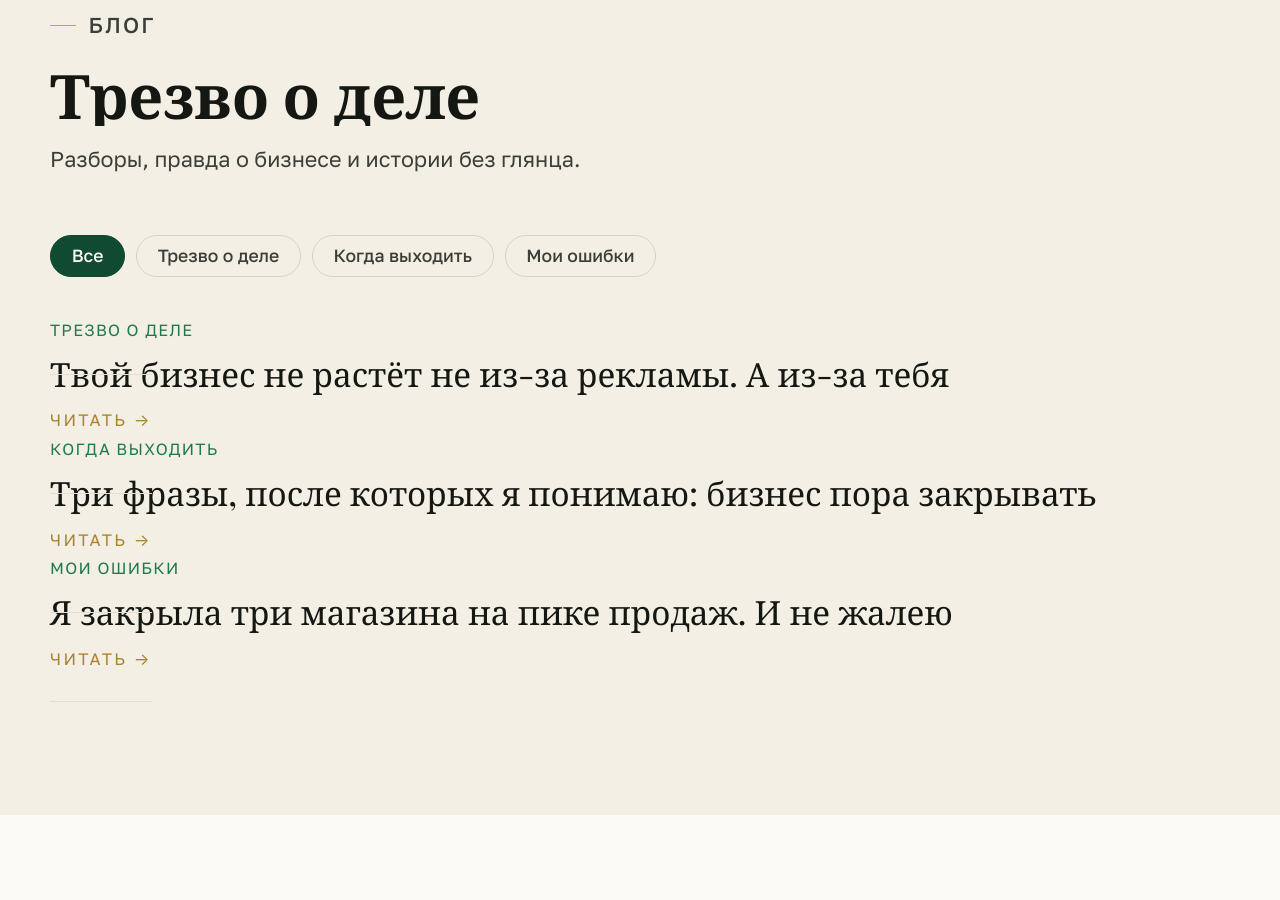
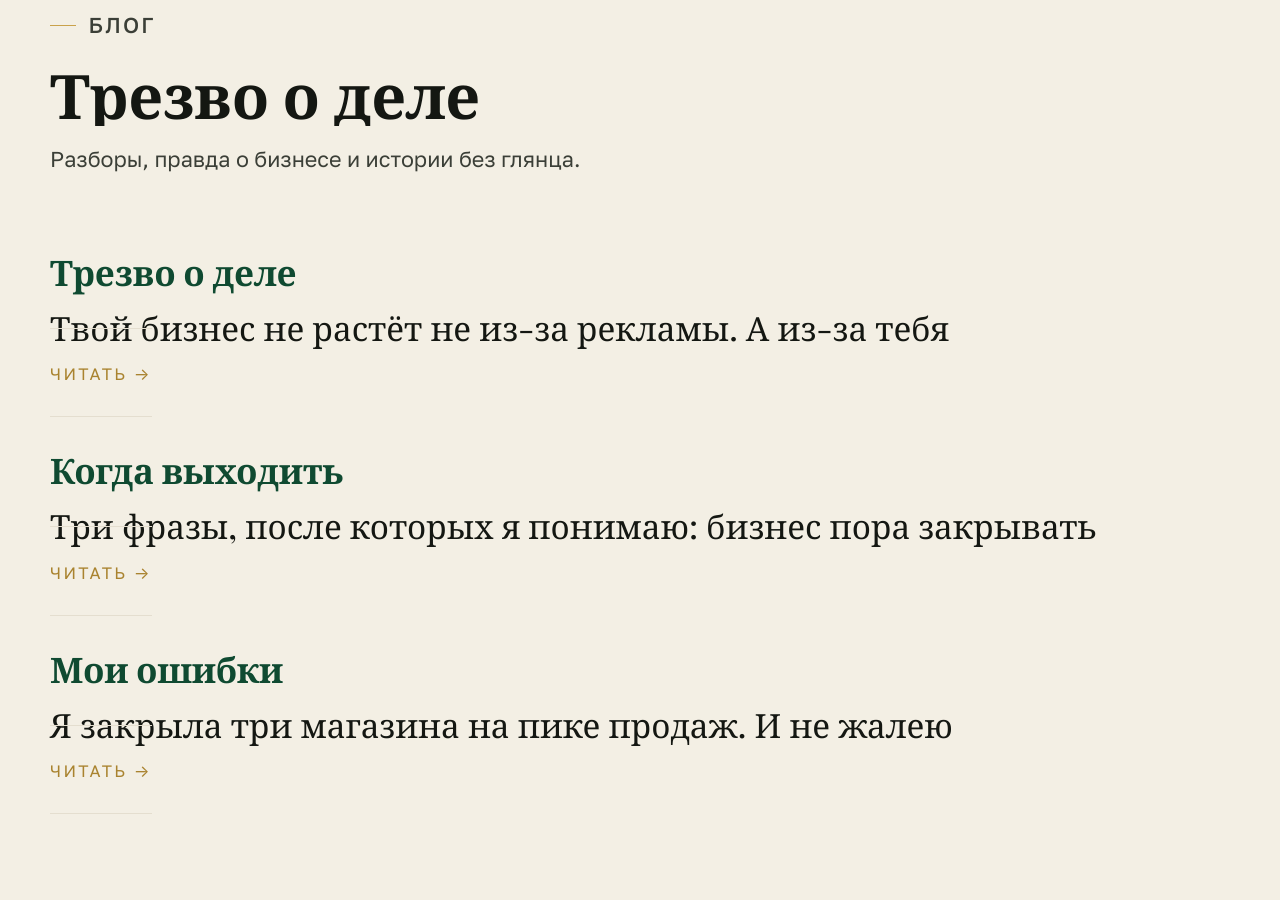
Before and after one commit to klodklodin26-oss/lantsova-delo, a plain HTML site: page index.html in a window 1280 px wide. Shown: the part 8380-9280 px from the top of the page. Drawn offline with nearby package versions, Linux system fonts and the light colour scheme; a web font is replaced by a local one.

Commit message:
Блог: рубрики отдельными разделами с заголовками (вместо фильтра)

```diff
--- a/index.html
+++ b/index.html
@@ -328,14 +328,11 @@ body{font-size:1.06rem;line-height:1.72}
 .sec-card p{font-size:1.06rem}
 .cta p{font-size:1.22rem}
 
-/* рубрики блога (фильтр) */
-.rubrics{display:flex;flex-wrap:wrap;gap:.6rem;margin:-.4rem 0 2.2rem}
-.chip{font-family:var(--font-body);font-size:.98rem;font-weight:500;padding:.55rem 1.15rem;
-  border:1px solid var(--line-ink);border-radius:100px;background:transparent;color:var(--ink-soft);
-  cursor:pointer;transition:background .3s var(--ease),color .3s,border-color .3s}
-.chip:hover{border-color:var(--brass);color:var(--green-deep)}
-.chip.is-active{background:var(--green-deep);color:var(--paper);border-color:var(--green-deep)}
-.post.hide{display:none}
+/* рубрики блога (разделы) */
+.rubric-group{margin-top:2.8rem}
+.rubric-group:first-of-type{margin-top:.4rem}
+.rubric-title{font-family:var(--font-display);font-weight:600;font-size:clamp(1.45rem,3vw,1.95rem);
+  color:var(--green-deep);margin-bottom:.3rem;letter-spacing:-.01em}
 </style>
 </head>
 <body>
@@ -504,16 +501,17 @@ body{font-size:1.06rem;line-height:1.72}
   <section class="section section--tint" id="blog">
     <div class="wrap">
       <div class="head"><p class="label reveal">Блог</p><h2 data-split>Трезво о деле</h2><p class="reveal">Разборы, правда о бизнесе и истории без глянца.</p></div>
-      <div class="rubrics reveal" id="rubrics">
-        <button class="chip is-active" data-filter="all">Все</button>
-        <button class="chip" data-filter="Трезво о деле">Трезво о деле</button>
-        <button class="chip" data-filter="Когда выходить">Когда выходить</button>
-        <button class="chip" data-filter="Мои ошибки">Мои ошибки</button>
+      <div class="rubric-group">
+        <h3 class="rubric-title reveal">Трезво о деле</h3>
+        <a class="post reveal" href="blog/pochemu-ne-rastet.html"><h3>Твой бизнес не растёт не из-за рекламы. А из-за тебя</h3><span class="more">Читать →</span></a>
       </div>
-      <div id="postlist">
-        <a class="post reveal" data-rubric="Трезво о деле" href="blog/pochemu-ne-rastet.html"><div class="kick">Трезво о деле</div><h3>Твой бизнес не растёт не из-за рекламы. А из-за тебя</h3><span class="more">Читать →</span></a>
-        <a class="post reveal" data-rubric="Когда выходить" href="blog/kogda-zakryvat.html"><div class="kick">Когда выходить</div><h3>Три фразы, после которых я понимаю: бизнес пора закрывать</h3><span class="more">Читать →</span></a>
-        <a class="post reveal" data-rubric="Мои ошибки" href="blog/karapuz.html"><div class="kick">Мои ошибки</div><h3>Я закрыла три магазина на пике продаж. И не жалею</h3><span class="more">Читать →</span></a>
+      <div class="rubric-group">
+        <h3 class="rubric-title reveal">Когда выходить</h3>
+        <a class="post reveal" href="blog/kogda-zakryvat.html"><h3>Три фразы, после которых я понимаю: бизнес пора закрывать</h3><span class="more">Читать →</span></a>
+      </div>
+      <div class="rubric-group">
+        <h3 class="rubric-title reveal">Мои ошибки</h3>
+        <a class="post reveal" href="blog/karapuz.html"><h3>Я закрыла три магазина на пике продаж. И не жалею</h3><span class="more">Читать →</span></a>
       </div>
     </div>
   </section>
@@ -686,23 +684,5 @@ body{font-size:1.06rem;line-height:1.72}
   }
 })();
 </script>
-<script>
-(function(){
-  var chips=document.querySelectorAll('#rubrics .chip');
-  var posts=document.querySelectorAll('#postlist .post');
-  chips.forEach(function(c){
-    c.addEventListener('click',function(){
-      chips.forEach(function(x){x.classList.remove('is-active');});
-      c.classList.add('is-active');
-      var f=c.dataset.filter;
-      posts.forEach(function(p){
-        var show=(f==='all'||p.dataset.rubric===f);
-        p.classList.toggle('hide',!show);
-        if(show){p.style.opacity='1';p.style.transform='none';}
-      });
-    });
-  });
-})();
-</script>
 </body>
 </html>
```
